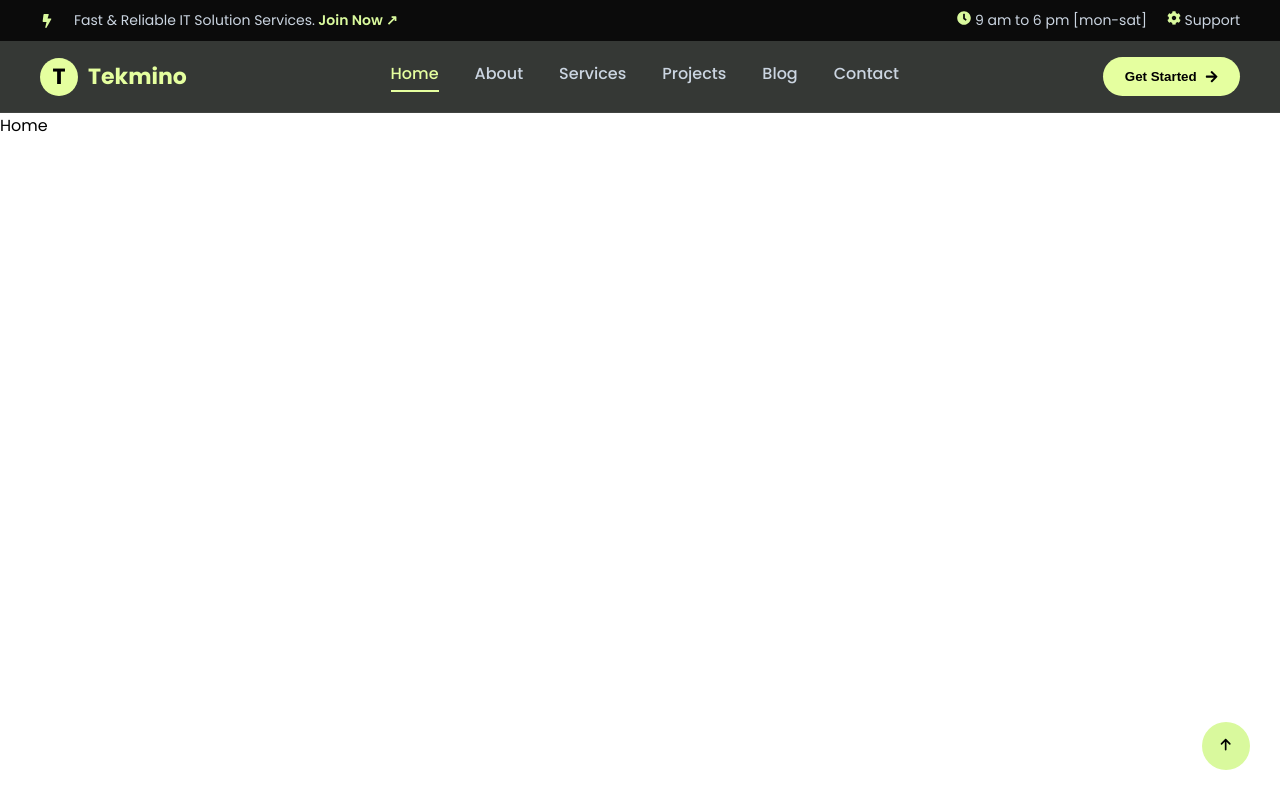
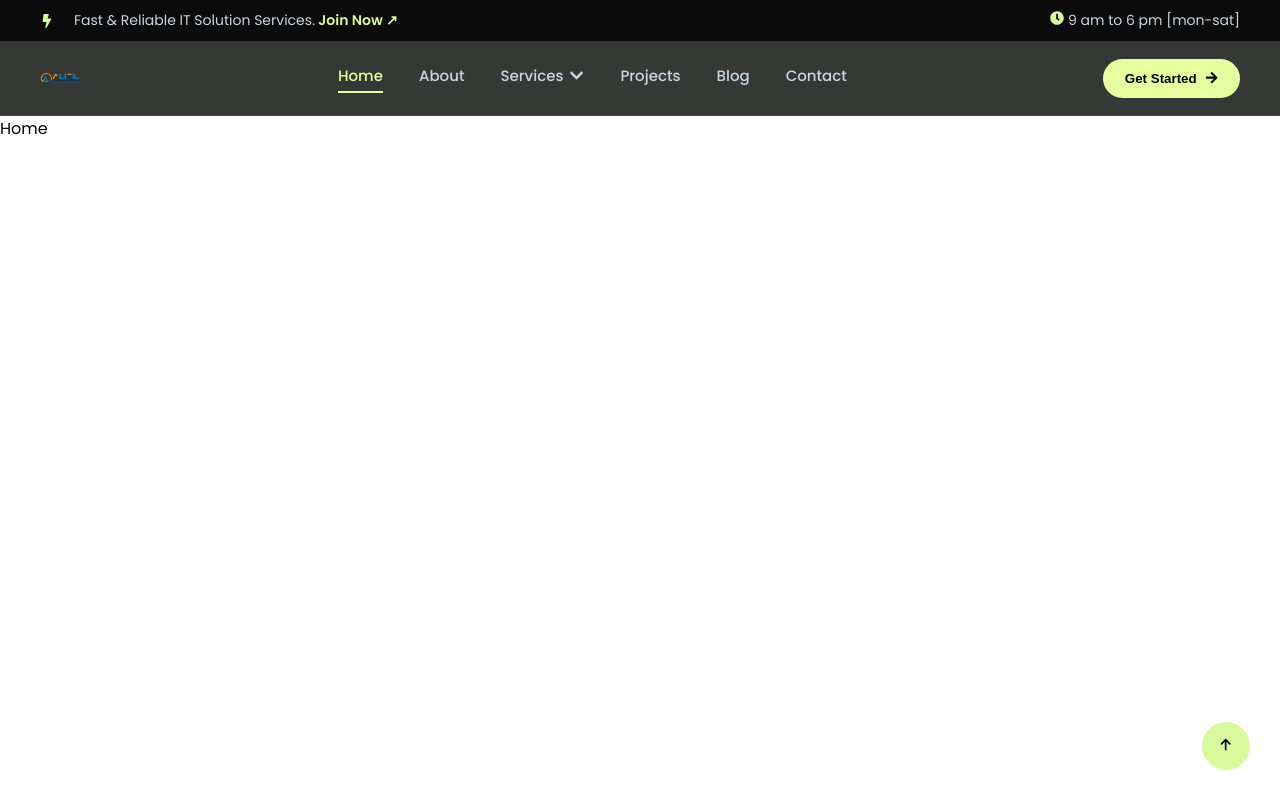
Before and after one commit to CODE-WITH-PRASANTA/Alisi-Technology, a React app in the folder Frontend/: page / in a window 1280 px wide. Shown: the top 800 px of the page. Built offline with nearby package versions, Linux system fonts and the light colour scheme; the HTML template or start-up script is replaced by a standard one.

Commit message:
Navbar & Footer done

```diff
--- a/Frontend/src/Pages/Navbar/Navbar.css
+++ b/Frontend/src/Pages/Navbar/Navbar.css
@@ -1,4 +1,6 @@
 @import url("https://fonts.googleapis.com/css2?family=Poppins:wght@400;500;600;700&display=swap");
+
+/* ================= RESET ================= */
 
 * {
   margin: 0;
@@ -58,45 +60,48 @@ body {
   justify-content: space-between;
 }
 
-/* Logo */
+/* ================= LOGO ================= */
 
 .tm-logo {
   display: flex;
   align-items: center;
-  gap: 10px;
-  color: #e5ff9f;
-  font-size: 22px;
-  font-weight: 700;
 }
 
-.tm-logo-icon {
-  width: 38px;
-  height: 38px;
-  background: #e5ff9f;
-  color: #000;
-  border-radius: 50%;
-  display: grid;
-  place-items: center;
-  font-weight: 800;
+.tm-logo img {
+  height: 42px;
+  width: auto;
+  object-fit: contain;
+  display: block;
 }
 
-/* Menu */
+/* ================= MENU ================= */
 
 .tm-menu {
   display: flex;
+  align-items: center;
   gap: 36px;
 }
 
-.tm-menu a {
+.tm-menu a,
+.tm-dropdown-btn {
   color: #cbd5e1;
   text-decoration: none;
   font-weight: 500;
   position: relative;
   padding-bottom: 6px;
+  background: none;
+  border: none;
+  font-family: inherit;
+  font-size: 15px;
+  cursor: pointer;
+  display: flex;
+  align-items: center;
+  gap: 6px;
   transition: color 0.3s ease;
 }
 
-.tm-menu a::after {
+.tm-menu a::after,
+.tm-dropdown-btn::after {
   content: "";
   position: absolute;
   left: 0;
@@ -107,17 +112,57 @@ body {
   transition: width 0.3s ease;
 }
 
+.tm-menu a:hover,
+.tm-menu a.active,
+.tm-dropdown-btn:hover {
+  color: #e5ff9f;
+}
+
 .tm-menu a:hover::after,
-.tm-menu a.active::after {
+.tm-menu a.active::after,
+.tm-dropdown-btn:hover::after {
   width: 100%;
 }
 
-.tm-menu a:hover,
-.tm-menu a.active {
+/* ================= DROPDOWN ================= */
+
+.tm-dropdown {
+  position: relative;
+}
+
+/* Desktop dropdown */
+.tm-dropdown-menu {
+  position: absolute;
+  top: 140%;
+  left: 0;
+  min-width: 240px;
+  background: #0f130f;
+  border-radius: 12px;
+  padding: 10px 0;
+  box-shadow: 0 20px 40px rgba(0, 0, 0, 0.6);
+  display: none;
+  flex-direction: column;
+  z-index: 999;
+}
+
+.tm-dropdown-menu a {
+  padding: 12px 18px;
+  color: #e5e7eb;
+  font-size: 14px;
+  text-decoration: none;
+  white-space: nowrap;
+}
+
+.tm-dropdown-menu a:hover {
+  background: rgba(229, 255, 159, 0.1);
   color: #e5ff9f;
 }
 
-/* Actions */
+.tm-dropdown-menu.show {
+  display: flex;
+}
+
+/* ================= ACTIONS ================= */
 
 .tm-actions {
   display: flex;
@@ -144,7 +189,7 @@ body {
   box-shadow: 0 8px 20px rgba(229, 255, 159, 0.35);
 }
 
-/* Mobile Toggle */
+/* ================= MOBILE TOGGLE ================= */
 
 .menu-toggle {
   display: none;
@@ -179,6 +224,33 @@ body {
   display: flex;
 }
 
+/* Mobile dropdown button */
+.tm-mobile-dropdown-btn {
+  background: none;
+  border: none;
+  color: #e5e7eb;
+  padding: 14px 0;
+  font-size: 15px;
+  display: flex;
+  justify-content: space-between;
+  align-items: center;
+  width: 100%;
+  cursor: pointer;
+}
+
+/* Mobile submenu */
+.tm-mobile-submenu {
+  padding-left: 14px;
+  display: flex;
+  flex-direction: column;
+}
+
+.tm-mobile-submenu a {
+  padding: 10px 0;
+  font-size: 14px;
+  color: #cbd5e1;
+}
+
 /* ================= RESPONSIVE ================= */
 
 @media (max-width: 992px) {
@@ -188,6 +260,25 @@ body {
 
   .menu-toggle {
     display: block;
+  }
+
+  /* Disable absolute dropdown on mobile */
+  .tm-dropdown-menu {
+    position: static;
+    box-shadow: none;
+    background: transparent;
+    padding: 0;
+    border-radius: 0;
+  }
+
+  .tm-dropdown-menu a {
+    padding: 12px 0;
+    border-bottom: 1px solid rgba(255, 255, 255, 0.06);
+    white-space: normal;
+  }
+
+  .tm-logo img {
+    height: 38px;
   }
 }
 
@@ -205,4 +296,8 @@ body {
   .tm-mobile-menu {
     padding: 16px 20px;
   }
+
+  .tm-logo img {
+    height: 34px;
+  }
 }
--- a/Frontend/src/Pages/Navbar/Navbar.jsx
+++ b/Frontend/src/Pages/Navbar/Navbar.jsx
@@ -3,24 +3,17 @@ import "./Navbar.css";
 import {
   FaBolt,
   FaClock,
-  FaCog,
   FaBars,
   FaTimes,
   FaArrowRight,
+  FaChevronDown,
 } from "react-icons/fa";
 import { NavLink } from "react-router-dom";
+import logo from "../../Assets/logo.png" // ✅ ADD THIS
 
 const Navbar = () => {
   const [open, setOpen] = useState(false);
-
-  const links = [
-    { name: "Home", path: "/" },
-    { name: "About", path: "/about" },
-    { name: "Services", path: "/services" },
-    { name: "Projects", path: "/projects" },
-    { name: "Blog", path: "/blog" },
-    { name: "Contact", path: "/contact" },
-  ];
+  const [serviceOpen, setServiceOpen] = useState(false);
 
   return (
     <>
@@ -38,32 +31,45 @@ const Navbar = () => {
           <span>
             <FaClock /> 9 am to 6 pm [mon-sat]
           </span>
-          <span>
-            <FaCog /> Support
-          </span>
         </div>
       </div>
 
       {/* ================= NAVBAR ================= */}
       <header className="tm-navbar">
         <div className="tm-navbar-container">
-          {/* Logo */}
-          <div className="tm-logo">
-            <div className="tm-logo-icon">T</div>
-            <span>Tekmino</span>
-          </div>
+          {/* LOGO (IMAGE) */}
+          <NavLink to="/" className="tm-logo">
+            <img src={logo} alt="Alisi Technology Logo" />
+          </NavLink>
 
           {/* Desktop Menu */}
           <nav className="tm-menu">
-            {links.map((link) => (
-              <NavLink
-                key={link.name}
-                to={link.path}
-                end
-              >
-                {link.name}
-              </NavLink>
-            ))}
+            <NavLink to="/" end>Home</NavLink>
+            <NavLink to="/about">About</NavLink>
+
+            <div
+              className="tm-dropdown"
+              onMouseEnter={() => setServiceOpen(true)}
+              onMouseLeave={() => setServiceOpen(false)}
+            >
+              <button className="tm-dropdown-btn">
+                Services <FaChevronDown />
+              </button>
+
+              <div className={`tm-dropdown-menu ${serviceOpen ? "show" : ""}`}>
+                <NavLink to="/services">AI & Data Analytics</NavLink>
+                <NavLink to="/services">Cloud</NavLink>
+                <NavLink to="/services">Consulting</NavLink>
+                <NavLink to="/services">Cybersecurity</NavLink>
+                <NavLink to="/services">Enterprise Solutions</NavLink>
+                <NavLink to="/services">IoT & Digital Eng.</NavLink>
+                <NavLink to="/services">Sustainability</NavLink>
+              </div>
+            </div>
+
+            <NavLink to="/projects">Projects</NavLink>
+            <NavLink to="/blog">Blog</NavLink>
+            <NavLink to="/contact">Contact</NavLink>
           </nav>
 
           {/* Actions */}
@@ -72,7 +78,6 @@ const Navbar = () => {
               Get Started <FaArrowRight />
             </button>
 
-            {/* Mobile Toggle */}
             <button
               className="menu-toggle"
               onClick={() => setOpen(!open)}
@@ -82,17 +87,29 @@ const Navbar = () => {
           </div>
         </div>
 
-        {/* Mobile Menu */}
+        {/* ================= MOBILE MENU ================= */}
         <div className={`tm-mobile-menu ${open ? "show" : ""}`}>
-          {links.map((link) => (
-            <NavLink
-              key={link.name}
-              to={link.path}
-              onClick={() => setOpen(false)}
-            >
-              {link.name}
-            </NavLink>
-          ))}
+          <NavLink to="/" onClick={() => setOpen(false)}>Home</NavLink>
+          <NavLink to="/about" onClick={() => setOpen(false)}>About</NavLink>
+
+          <button
+            className="tm-mobile-dropdown-btn"
+            onClick={() => setServiceOpen(!serviceOpen)}
+          >
+            Services <FaChevronDown />
+          </button>
+
+          {serviceOpen && (
+            <div className="tm-mobile-submenu">
+              <NavLink to="/services" onClick={() => setOpen(false)}>AI & Data</NavLink>
+              <NavLink to="/services" onClick={() => setOpen(false)}>Cloud</NavLink>
+              <NavLink to="/services" onClick={() => setOpen(false)}>Cybersecurity</NavLink>
+            </div>
+          )}
+
+          <NavLink to="/projects" onClick={() => setOpen(false)}>Projects</NavLink>
+          <NavLink to="/blog" onClick={() => setOpen(false)}>Blog</NavLink>
+          <NavLink to="/contact" onClick={() => setOpen(false)}>Contact</NavLink>
         </div>
       </header>
     </>
```
Also changed, not shown: Frontend/src/Assets/logo.png (added).
